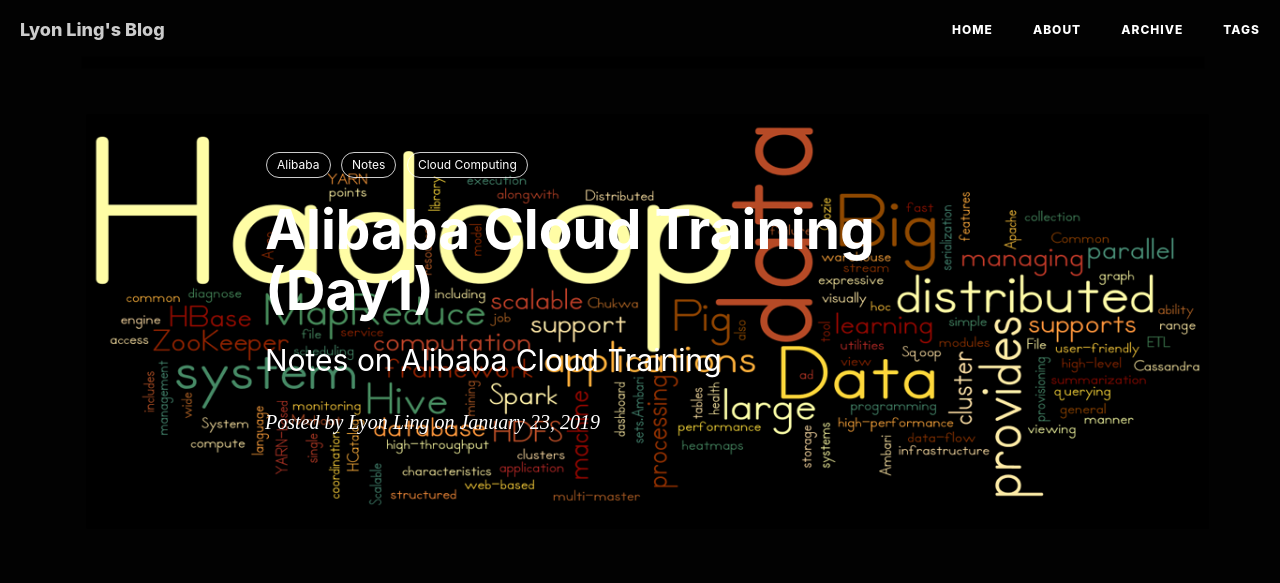
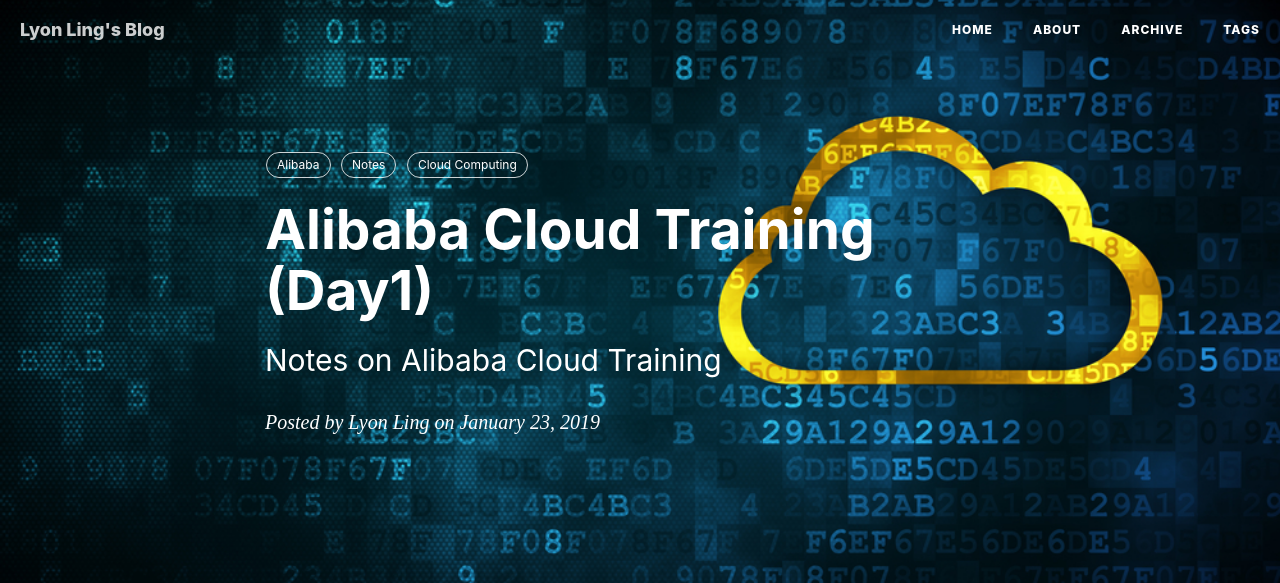
Before and after one commit to LiyangLingIntel/LiyangLingIntel.github.io, a Jekyll site: the page built from _posts/2019-01-23-Alibaba Cloud Training Day1.md, in a window 1280 px wide. Shown: the top 583 px of the page. Built offline with Jekyll 4.4.1, drawn with Linux system fonts in a browser that asks for light colours; nearby versions of some CDN libraries; comment, search, counter and statistics services are not loaded; grey boxes are pictures that could not be loaded.

Commit message:
update posts bg

```diff
--- a/_posts/2019-01-23-Alibaba Cloud Training Day1.md
+++ b/_posts/2019-01-23-Alibaba Cloud Training Day1.md
@@ -4,7 +4,7 @@
 subtitle:    Notes on Alibaba Cloud Training
 date:       2019-01-23
 author:     Lyon Ling
-header-img: img/post-bg-alibabacloud1.png
+header-img: img/post-bg-cloudcomputing2.jpg
 catalog: true
 tags:
     - Alibaba
```
Also changed, not shown: other parts of _posts/2019-01-23-Alibaba Cloud Training Day1.md (+1 -0 lines), img/post-bg-alibabacloud1.png (deleted), img/post-bg-cloudcomputing.jpg (added), img/post-bg-cloudcomputing2.jpg (added).
